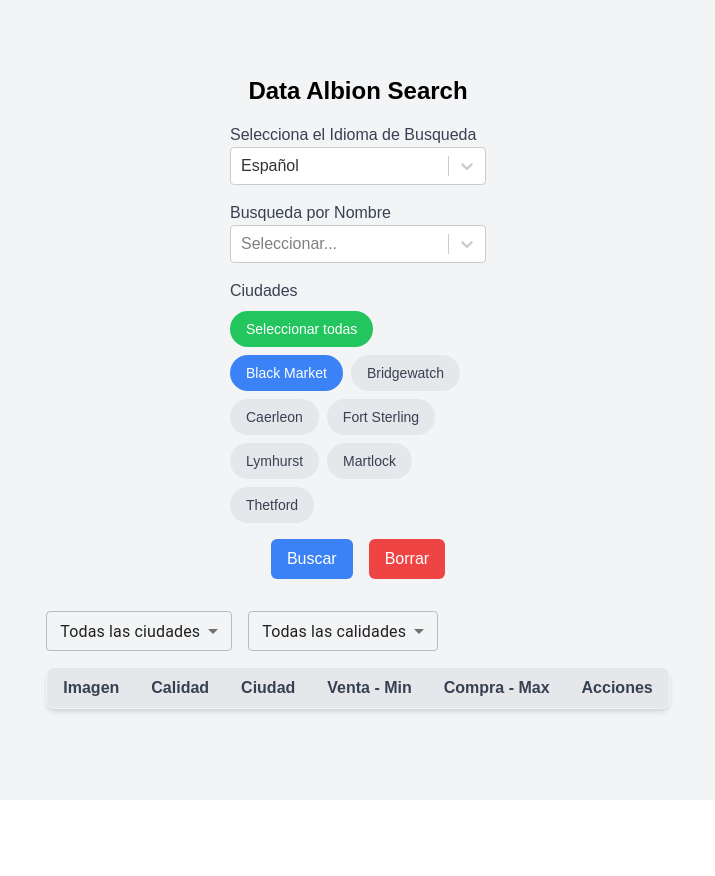
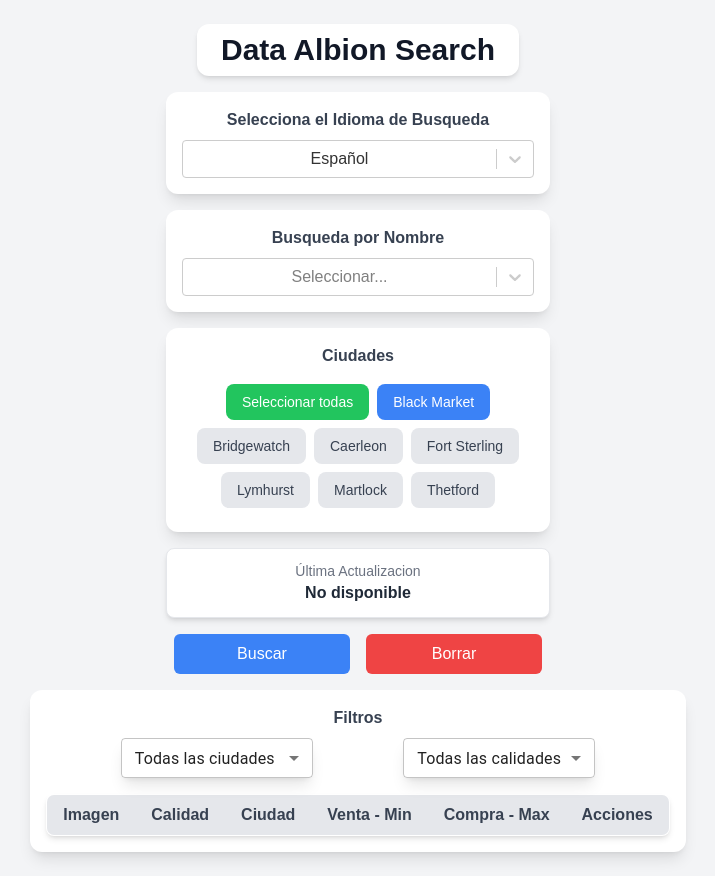
Before and after one commit to miguelbel00/CaerleonMarketplace, a Next.js app: page / in a window 1280 px wide. Shown: the whole page, without its empty margins (282-997 px from the left). Before the commit the page ends 800 px from the top, so only its background shows below. Built offline with nearby package versions, Linux system fonts and the light colour scheme.

Commit message:
fix styles

```diff
--- a/src/app/components/PricesTable.js
+++ b/src/app/components/PricesTable.js
@@ -106,11 +106,13 @@
   });
 
   return (
-    <div className="overflow-x-auto p-4">
+    <div className="overflow-x-auto p-4 bg-white rounded-xl shadow-lg">
       {/* Filtros */}
-      <div className="mb-4 flex  space-x-4">
+      <label className="block text-center  text-gray-700 font-semibold mb-2">Filtros</label>
+      <div className="mb-4 flex  space-x-4 justify-evenly">
         <Select
           displayEmpty
+           className='w-48 min-w-[12rem] bg-white  rounded-xl shadow-lg'
           value={filterCity}
           onChange={(e) => setFilterCity(e.target.value)}
           variant="outlined"
@@ -122,6 +124,7 @@
           ))}
         </Select>
         <Select
+        className='w-48 min-w-[12rem]  bg-white rounded-xl shadow-lg'
           displayEmpty
           value={filterQuality}
           onChange={(e) => setFilterQuality(e.target.value)}
--- a/src/app/page.js
+++ b/src/app/page.js
@@ -7,20 +7,13 @@
 
 export default function Home() {
 
-
-
   useEffect(() => {
     const savedSearch = localStorage.getItem('selectedSearch');
     const savedCities = localStorage.getItem('selectedCities');
 
-    if (savedSearch) {
-      setSelectedSearch(JSON.parse(savedSearch));
-    }
-    if (savedCities) {
-      setSelectedCities(JSON.parse(savedCities));
-    }
+    if (savedSearch) setSelectedSearch(JSON.parse(savedSearch));
+    if (savedCities) setSelectedCities(JSON.parse(savedCities));
   }, []);
-
 
 
   const [selectedSearch, setSelectedSearch] = useState([]);
@@ -30,18 +23,12 @@
   const [inputValue, setInputValue] = useState('');
   const [resultsTable, setResultsTable] = useState([]);
   const [debouncedInput, setDebouncedInput] = useState('');
-
-
-
+  const [lastUpdate, setLastUpdate] = useState('');
 
   useEffect(() => {
     localStorage.setItem('selectedSearch', JSON.stringify(selectedSearch));
     localStorage.setItem('selectedCities', JSON.stringify(selectedCities));
   }, [selectedSearch, selectedCities]);
-
-
-
-
 
   useEffect(() => {
     setIsClient(true);
@@ -102,6 +89,9 @@
       } else {
         setResultsTable(allResults); // Actualizar los datos en la tabla
       }
+      const now = new Date().toLocaleString();
+      setLastUpdate(now);
+      localStorage.setItem('lastUpdate', now);
     } catch (error) {
       console.error('Error al obtener los datos:', error);
     }
@@ -164,7 +154,7 @@
       backgroundColor: 'white',
       borderColor: '#ccc',
       color: '#333',
-      minWidth: '150px',
+      minWidth: '300px',
       width: 'auto',
       '&:hover': {
         borderColor: '#888',
@@ -190,14 +180,14 @@
   if (!isClient) return null;
 
   return (
-    <div className="min-h-screen flex flex-col items-center justify-center space-y-4 p-6 bg-gray-100">
-      <h1 className="text-2xl text-black font-bold">Data Albion Search</h1>
+    <div className="min-h-screen flex flex-col items-center justify-center space-y-4 p-6 bg-gray-100 ">
+      <h1 className="text-3xl font-bold text-gray-900 bg-white px-6 py-2 rounded-xl shadow-md">Data Albion Search</h1>
 
       {/* Selector de idioma */}
-      <div className="w-64">
-        <label className="block text-gray-700">Selecciona el Idioma de Busqueda</label>
+      <div className="w-96 p-4 bg-white rounded-xl shadow-lg text-center">
+        <label className="block text-gray-700 font-semibold ">Selecciona el Idioma de Busqueda</label>
         <Select
-          className="w-full"
+          className="w-full mt-2"
           options={languageOptions}
           value={languageOptions.find(option => option.value === select1)}
           onChange={handleLanguageChange}
@@ -206,11 +196,11 @@
       </div>
 
       {/* Buscador por nombre */}
-      <div className="w-64">
-        <label className="block text-gray-700">Busqueda por Nombre</label>
+      <div className="w-96 p-4 bg-white rounded-xl shadow-lg text-center">
+        <label className="block text-gray-700 font-semibold">Busqueda por Nombre</label>
         <Select
           isMulti
-          className="w-full"
+          className="w-full mt-2"
           placeholder='Seleccionar...'
           options={filteredOptions}
           value={selectedSearch}
@@ -224,12 +214,12 @@
       </div>
 
       {/* Ciudades */}
-      <div className="w-64 mt-4">
-        <label className="block text-gray-700 mb-2">Ciudades</label>
-        <div className="flex flex-wrap gap-2">
+      <div className="w-96 p-4 bg-white rounded-xl shadow-lg text-center ">
+        <label className="block text-gray-700 font-semibold mb-2">Ciudades</label>
+        <div className="flex flex-wrap gap-2 p-2 justify-center ">
           <button
             onClick={() => setSelectedCities(cities.map(c => ({ value: c.value, label: c.label })))}
-            className="px-4 py-2 bg-green-500 text-white rounded-full text-sm font-medium hover:bg-green-600 transition-colors"
+            className="px-4 py-2 bg-green-500 text-white rounded-lg text-sm font-medium hover:bg-green-600 transition-colors"
           >
             Seleccionar todas
           </button>
@@ -238,7 +228,7 @@
             <button
               key={city.value}
               onClick={() => toggleCity(city.value)}
-              className={`px-4 py-2 rounded-full text-sm font-medium ${selectedCities.some(s => s.value === city.value)
+              className={`px-4 py-2 rounded-lg text-sm font-medium ${selectedCities.some(s => s.value === city.value)
                 ? 'bg-blue-500 text-white'
                 : 'bg-gray-200 text-gray-700'
                 } hover:bg-blue-400 hover:text-white transition-colors`}
@@ -248,28 +238,31 @@
           ))}
         </div>
       </div>
-
+      <div className="w-96 p-3 bg-white shadow-md rounded-lg border border-gray-200 text-center mt-4">
+        <p className="text-gray-500 text-sm">Última Actualizacion</p>
+        <p className="text-gray-800 font-semibold">{lastUpdate || 'No disponible'}</p>
+      </div>
       {/* Botones de acción */}
-      <div className="space-x-4">
-        <button className="px-4 py-2 bg-blue-500 text-white rounded-md" onClick={handleFetchData}>
+      <div className="space-x-4 ">
+        <button className="w-44 px-4 py-2 bg-blue-500 text-white rounded-md" onClick={handleFetchData}>
           Buscar
         </button>
         <button
-  className="px-4 py-2 bg-red-500 text-white rounded-md"
+          className=" w-44 px-4 py-2 bg-red-500 text-white rounded-md"
           onClick={() => {
             setResultsTable([]);
             setSelectedSearch([]);
             setSelectedCities([{ value: 'Black%20Market', label: 'Black Market' }]);
+            setLastUpdate('');
             localStorage.removeItem('selectedSearch'); // Limpiar cache
             localStorage.removeItem('selectedCities');
+            localStorage.removeItem('lastUpdate');
           }}
         >
           Borrar
         </button>
-
       </div>
 
-      {/* Tabla con los datos obtenidos */}
       <PricesTable
         elements={resultsTable}
         sortByCallback={(column) => { console.log('Ordenar por', column); }}
```
Lines whose indentation alone changed are shown as unchanged.
